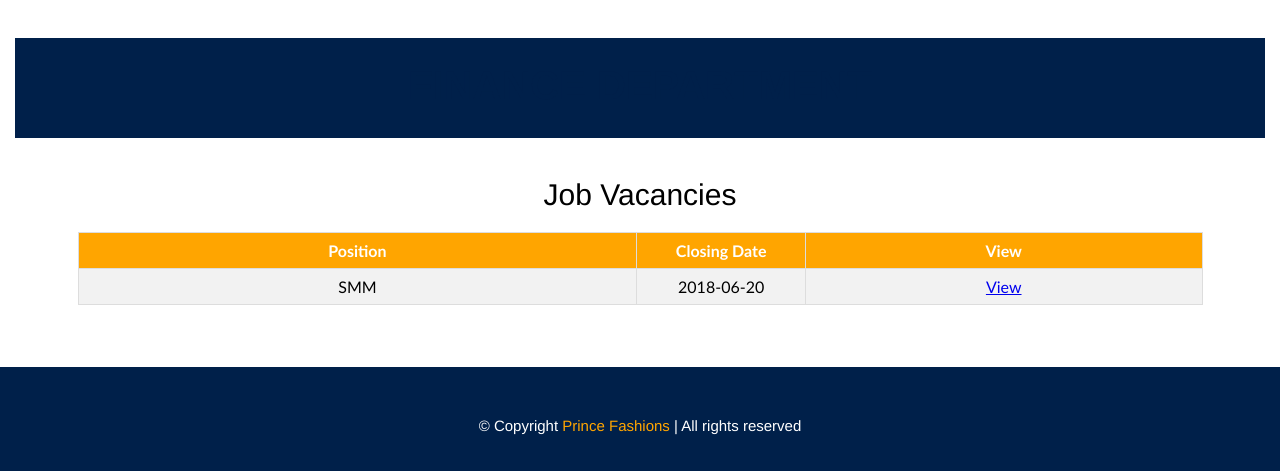
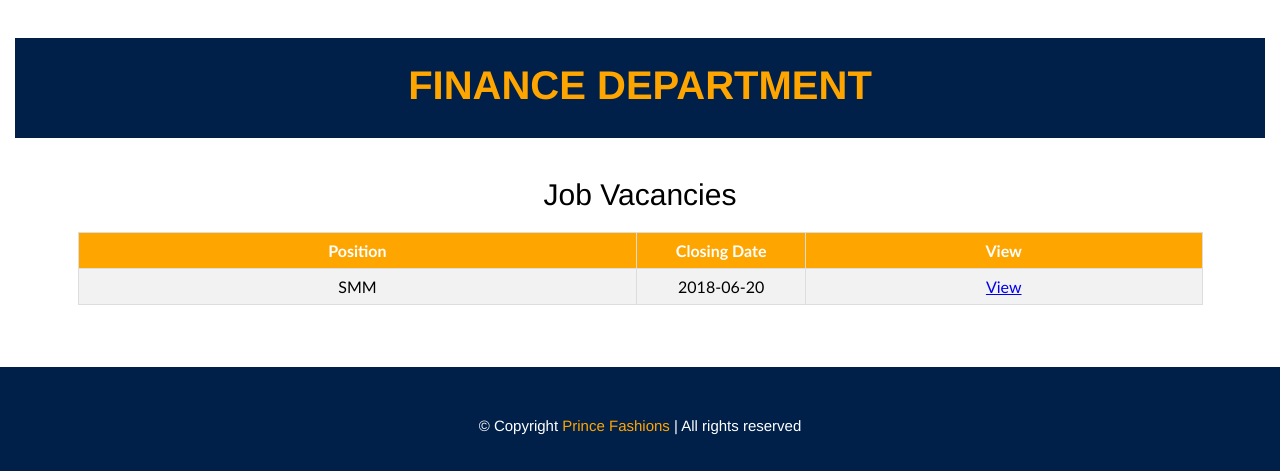
Before and after one commit to harinda05/Fashion-Store-Ecommerce, a PHP site: page /pages/view_jobs.php?dept_id=1 in a window 1280 px wide. Shown: the part 75-546 px from the top of the page. Run offline with PHP 8.4, Linux system fonts and the light colour scheme; data comes from the database, SQL or seed files in the repository.

Commit message:
Auto stash before merge of "master" and "origin/master"
Change

```diff
--- a/pages/view_jobs.php
+++ b/pages/view_jobs.php
@@ -37,7 +37,7 @@
     echo ' <div class="container">
 
     <div class="dept_heading">
-        <h2 style="font-size: 40px; color: #00204A; text-align: center; padding: 25px;text-transform: uppercase">'.$dept.' Department</h2>
+        <h2 style="font-size: 40px; color: #FFA500; text-align: center; padding: 25px;text-transform: uppercase">'.$dept.' Department</h2>
     </div>
 
     <div class="view_jobs">
```
